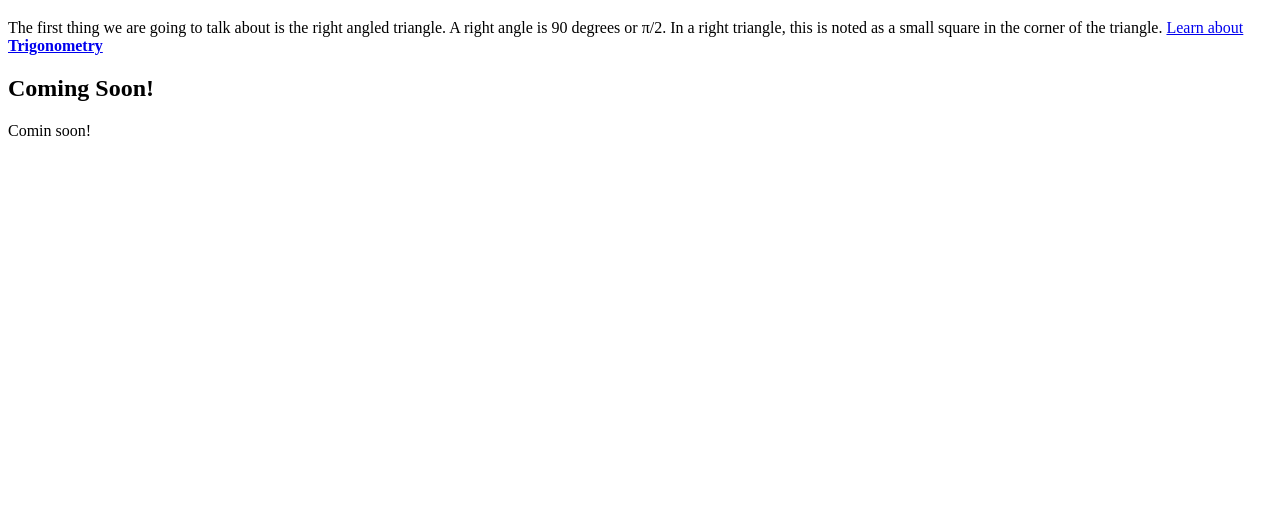
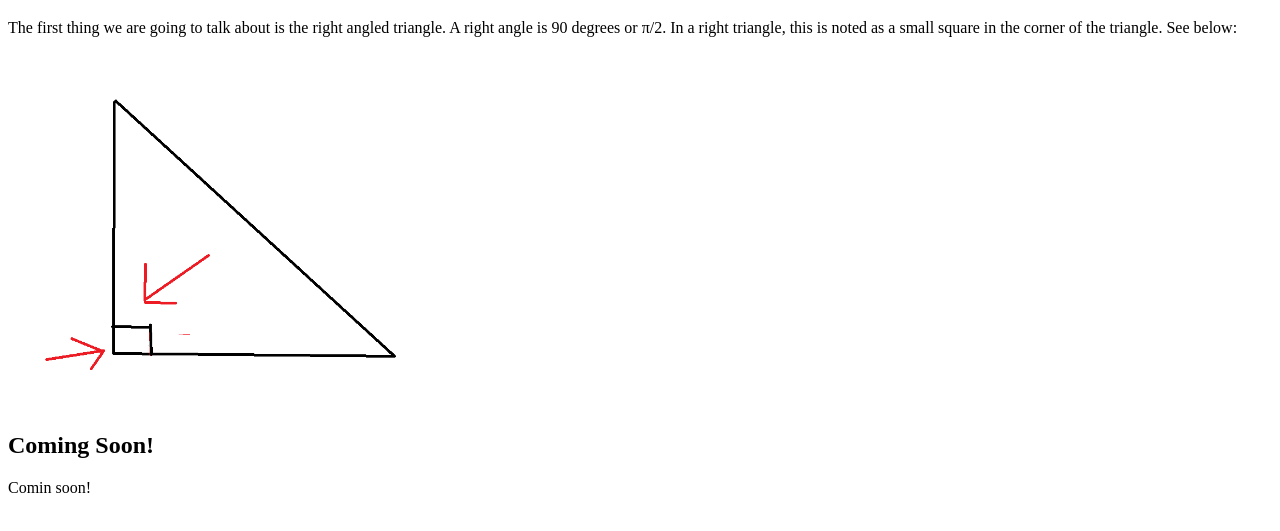
Before and after one commit to Coonir/glowing-palm-tree, a plain HTML site: page index.html in a window 1280 px wide. Shown: the part 61-592 px from the top of the page. Drawn offline with Linux system fonts and the light colour scheme.

Commit message:
Add files via upload

```diff
--- a/index.html
+++ b/index.html
@@ -11,7 +11,8 @@
     </head>
     <body>
         <h1>Welcome!</h1>
-        <p>The first thing we are going to talk about is the right angled triangle. A right angle is 90 degrees or π/2. In a right triangle, this is noted as a small square in the corner of the triangle.  <a href="https://www.mathsisfun.com/algebra/trigonometry.html">Learn about <b>Trigonometry</b></a></p>
+        <p>The first thing we are going to talk about is the right angled triangle. A right angle is 90 degrees or π/2. In a right triangle, this is noted as a small square in the corner of the triangle. See below: </p>
+        <img src="right-angle.png" alt="Right Angle" width="50%" height="50%">
         <h2>Coming Soon!</h2>
         <p>Comin soon!</p>
     </body>
```
